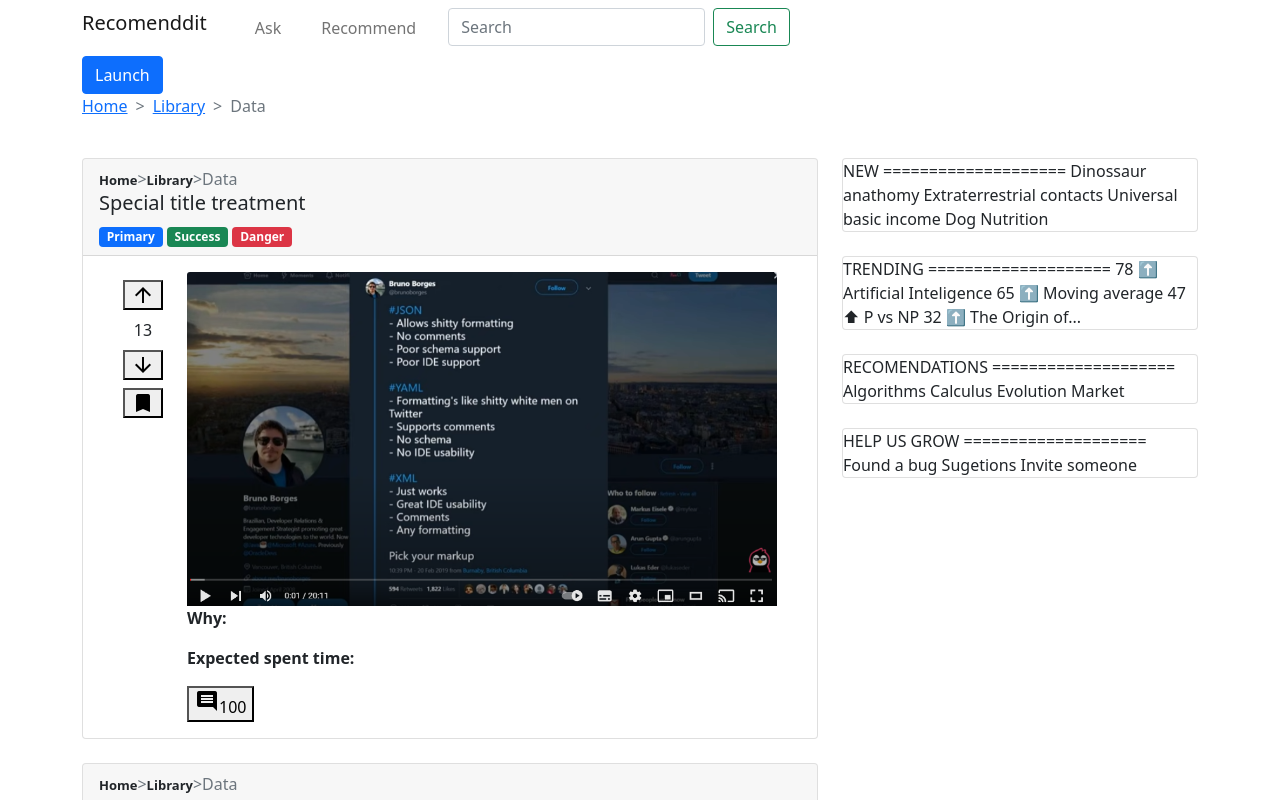
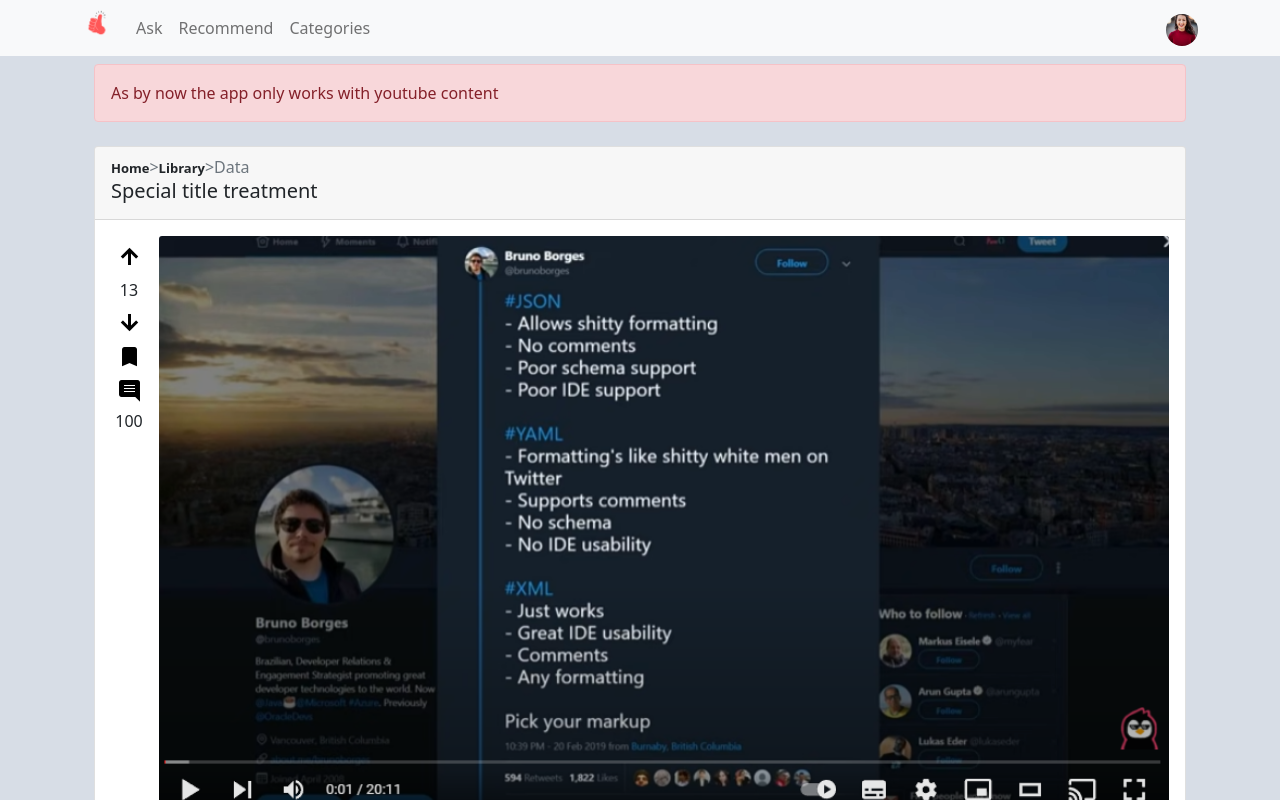
Before and after one commit to guilfer-dev/cs50-final-project, a React (Vite) app in the folder frontend/: page / in a window 1280 px wide. Shown: the top 800 px of the page. Built offline with nearby package versions, Linux system fonts and the light colour scheme.

Commit message:
feature/main-components

```diff
--- a/frontend/src/App.jsx
+++ b/frontend/src/App.jsx
@@ -1,9 +1,7 @@
 
-import { Container, Card, Col, Row } from 'react-bootstrap';
+import { Container, Alert } from 'react-bootstrap';
 
 import NavBar from './components/NavBar'
-import Profile from './components/Profile'
-import GeneralBreadCrumb from './components/GeneralBreadCrumb'
 import RecommendationCard from './components/RecommendationCard'
 
 import './App.css'
@@ -14,49 +12,11 @@
     <>
       <NavBar />
       <Container>
-        <Profile />
-        <GeneralBreadCrumb />
-        <Row>
-          <Col md={8}>
-            {[1, 2, 3, 4].map(e => <RecommendationCard />)}
-          </Col>
-          <Col md={4} >
-          <Card className="my-4">
-              NEW
-              ====================
-              Dinossaur anathomy
-              Extraterrestrial contacts
-              Universal basic income
-              Dog Nutrition
-            </Card>
-            <Card className="my-4">
-              TRENDING
-              ====================
-              78 ⬆️ Artificial Inteligence
-              65 ⬆️ Moving average
-              47 ⬆ P vs NP
-              32 ⬆️ The Origin of...
-            </Card>
-            <Card className="my-4">
-              RECOMENDATIONS
-              ====================
-              Algorithms
-              Calculus
-              Evolution
-              Market
-            </Card>
-            <Card className="my-4">
-              HELP US GROW
-              ====================
-              Found a bug
-              Sugetions
-              Invite someone
-            </Card>
-          </Col>
-        </Row>
+        <Container>
+          <Alert variant="danger" className="mt-2">As by now the app only works with youtube content</Alert>
+          {[1, 2, 3, 4].map(e => <RecommendationCard />)}
+        </Container>
       </Container>
-
-
     </>
   )
 }
--- a/frontend/src/components/GeneralBreadCrumb/index.jsx
+++ /dev/null
@@ -1,18 +0,0 @@
-
-import { Breadcrumb } from 'react-bootstrap'
-
-import "./styles.css"
-
-export default function BreadCrumbGeneral() {
-
-    return (
-
-        <Breadcrumb>
-            <Breadcrumb.Item href="#">Home</Breadcrumb.Item>
-            <Breadcrumb.Item href="https://getbootstrap.com/docs/4.0/components/breadcrumb/">
-                Library
-            </Breadcrumb.Item>
-            <Breadcrumb.Item active>Data</Breadcrumb.Item>
-        </Breadcrumb>
-    )
-}
--- a/frontend/src/components/GeneralBreadCrumb/styles.css
+++ /dev/null
@@ -1,3 +0,0 @@
-.breadcrumb {
-    --bs-breadcrumb-divider: ">";
-}
--- a/frontend/src/components/NavBar/index.jsx
+++ b/frontend/src/components/NavBar/index.jsx
@@ -1,37 +1,46 @@
-import { Nav, Navbar, Form, FormControl, Container, Row, Col, Button } from 'react-bootstrap'
+import { Nav, Navbar, Form, FormControl, Container, NavDropdown } from 'react-bootstrap'
+
+import Profile from '../Profile'
+import logo from '../../assets/logo.png'
 
 import "./styles.css"
 
 export default function NavBar() {
 
     return (
-        <Navbar expand="lg">
+        <Navbar bg="light">
             <Container>
                 <Nav>
-                    <Row>
-                        <Col>
-                            <Navbar.Brand href="#home" >Recomenddit</Navbar.Brand>
-                        </Col>
-                        <Col>
-                            <Nav.Link href="#home">Ask</Nav.Link>
-                        </Col>
-                        <Col>
-                            <Nav.Link href="#link">Recommend</Nav.Link>
-                        </Col>
-                        <Col md="auto">
-                            <Form className="d-flex">
-                                <FormControl
-                                    type="search"
-                                    placeholder="Search"
-                                    className="me-2"
-                                    aria-label="Search"
-                                />
-                                <Button variant="outline-success">Search</Button>
-                            </Form>
-                        </Col>
-                    </Row>
+                    <Nav.Item>
+                        <Navbar.Brand href="#home" >
+                            <img
+                                src={logo}
+                                width="30"
+                                height="30"
+                                className="d-inline-block align-top"
+                                alt="Recommenddit logo"
+                            />
+                        </Navbar.Brand>
+                    </Nav.Item>
+                    <Nav.Item>
+                        <Nav.Link href="#home">Ask</Nav.Link>
+                    </Nav.Item>
+                    <Nav.Item>
+                        <Nav.Link href="#link">Recommend</Nav.Link>
+                    </Nav.Item>
+                    <Nav.Item>
+                        <Nav.Link eventKey="disabled">
+                            Categories
+                        </Nav.Link>
+                    </Nav.Item>
                 </Nav>
-            </Container>
+                <Nav>
+
+                    <Nav.Item>
+                        <Profile className="mr-auto" />
+                    </Nav.Item>
+                </Nav>
+            </Container >
         </Navbar >
     )
 }
--- a/frontend/src/components/NavBar/styles.css
+++ b/frontend/src/components/NavBar/styles.css
@@ -0,0 +1,4 @@
+.profile-toogle-container {
+    flex: 0 0% !important;
+    margin: auto 0;
+}
--- a/frontend/src/components/Profile/index.jsx
+++ b/frontend/src/components/Profile/index.jsx
@@ -1,7 +1,11 @@
+import { Offcanvas } from 'react-bootstrap'
+import { useState } from 'react'
 
-import { Offcanvas, Button } from 'react-bootstrap'
+import "./styles.css"
 
-import { useState } from 'react'
+
+import PROFILEPIC from "../../assets/profile.jpg"
+const NAME = "Giovana"
 
 export default function Profile() {
 
@@ -12,17 +16,28 @@
 
     return (
         <>
-            <Button variant="primary" onClick={handleShow}>
-                Launch
-            </Button>
+            <img onClick={handleShow} src={PROFILEPIC} className='profile-toogle'></img>
 
-            <Offcanvas show={show} onHide={handleClose}>
+            <Offcanvas show={show} onHide={handleClose} placement='end' className="profile">
                 <Offcanvas.Header closeButton>
-                    <Offcanvas.Title>Offcanvas</Offcanvas.Title>
+                    <Offcanvas.Title>Profile</Offcanvas.Title>
                 </Offcanvas.Header>
-                <Offcanvas.Body>
-                    Some text as placeholder. In real life you can have the elements you
-                    have chosen. Like, text, images, lists, etc.
+                <Offcanvas.Body className="profile-data">
+                    <div className='profile-img'>
+                        <img onClick={handleShow} src={PROFILEPIC} />
+                    </div>
+                    <p><strong>Wellcome {NAME}</strong></p>
+                    <ul>
+                        <li>
+                            <a href="">Bookmarks</a>
+                        </li>
+                        <li>
+                            <a href="">My Contribuitions</a>
+                        </li>
+                        <li>
+                            <a href="">Exit</a>
+                        </li>
+                    </ul>
                 </Offcanvas.Body>
             </Offcanvas>
         </>
--- /dev/null
+++ b/frontend/src/components/Profile/styles.css
@@ -0,0 +1,48 @@
+.profile-toogle {
+    cursor: pointer;
+    width: 2rem;
+    height: 2rem;
+    border-radius: 50% !important;
+    margin: 0.2rem 0 0 1rem;
+    object-fit: cover;
+}
+
+.profile {
+    background-color: #F8F9FA !important;
+}
+
+.profile-img {
+    margin: 0 auto;
+    width: 150px;
+    height: 150px;
+    overflow: hidden;
+    border-radius: 50% !important;
+    object-fit: cover;
+}
+
+.profile-img img {
+    max-width: 100%;
+    display: block;
+    margin: auto;
+}
+
+.profile-data {
+    text-align: center;
+    margin: auto;
+}
+
+.profile-data p {
+    margin-top: 1rem;
+}
+
+.profile-data ul {
+    list-style: none;
+    margin: 0;
+    padding: 0;
+}
+
+.profile-data li a {
+    text-decoration: none;
+    font-weight: 500;
+    color: black;
+}
--- a/frontend/src/components/RecommendationCard/index.jsx
+++ b/frontend/src/components/RecommendationCard/index.jsx
@@ -5,7 +5,9 @@
 
 import "./styles.css"
 import placeholder from "../../assets/placeholder.png"
-
+const COMMENTS = 100;
+const VOTES = 13;
+const TEXT = "O vídeo fornece uma maneira poderosa de ajudá-lo a provar seu argumento. Ao clicar em Vídeo Online, você pode colar o código de inserção do vídeo que deseja adicionar. Você também pode digitar uma palavra-chave para pesquisar online o vídeo mais adequado ao seu documento.";
 
 export default function RecommendationCard() {
 
@@ -15,29 +17,21 @@
             <Card.Header>
                 <CardBreadCrumb />
                 <Card.Title>Special title treatment</Card.Title>
-                <div>
-                    <Badge bg="primary">Primary</Badge> {' '}
-                    <Badge bg="success">Success</Badge> {' '}
-                    <Badge bg="danger">Danger</Badge>
-                </div>
             </Card.Header>
             <Card.Body>
-                <Container fluid>
-                    <Row>
                 <Col className="action-container">
                     <button className="material-icons upvote">arrow_upward</button>
-                            <span>13</span>
+                    <span>{VOTES}</span>
                     <button className="material-icons downvote">arrow_downward</button>
                     <button className="material-icons bookmark">bookmark</button>
+                    <button className="material-icons comments">comment</button>
+                    <br />
+                    <span >{COMMENTS}</span>
                 </Col>
                 <Col className="content-container">
                     <Card.Img variant="top" src={placeholder} className="content-preview" />
-                            <p><strong>Why:</strong></p>
-                            <p><strong>Expected spent time:</strong></p>
-                            <button><span className="material-icons">comment</span>100</button>
+                    <p><strong>More about:</strong>{` ${TEXT}`}</p>
                 </Col>
-                    </Row>
-                </Container>
             </Card.Body>
         </Card >
     )
--- a/frontend/src/components/RecommendationCard/styles.css
+++ b/frontend/src/components/RecommendationCard/styles.css
@@ -3,11 +3,28 @@
     margin: 0.5rem auto;
 }
 
+.content-preview {
+    padding-bottom: 3rem;
+}
+
 .action-container {
-    flex: 0 0% !important;
+    position: absolute;
+    width: fit-content;
     text-align: center;
+    padding: 0;
+}
+
+.action-container button {
+    background: none;
+    border: none;
+    font-size: 24px;
+    font-weight: 600;
+}
+
+.action-container button:hover {
+    color: rgb(200, 170, 20);
 }
 
 .content-container {
-    flex: 1;
+    margin-left: 3rem;
 }
--- a/frontend/src/index.css
+++ b/frontend/src/index.css
@@ -0,0 +1,3 @@
+body {
+    background-color: #d7dde6;
+}
--- a/frontend/src/main.jsx
+++ b/frontend/src/main.jsx
@@ -2,8 +2,8 @@
 import ReactDOM from 'react-dom'
 import App from './App'
 
+import 'bootstrap/dist/css/bootstrap.min.css';
 import './index.css'
-import 'bootstrap/dist/css/bootstrap.min.css';
 
 ReactDOM.render(
   <React.StrictMode>
```
Also changed, not shown: frontend/src/assets/logo.png (added), frontend/src/assets/profile.jpg (added). Lines whose indentation alone changed are shown as unchanged.
